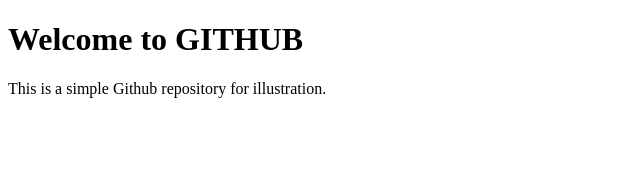
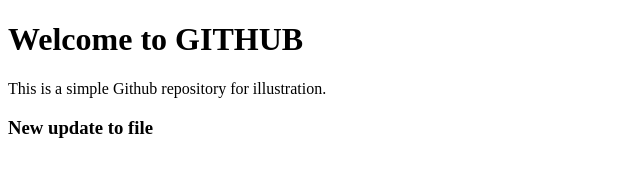
Before and after one commit to Noctivox1/git-class, a plain HTML site: page git.html in a window 1280 px wide. Shown: the whole page, without its empty margins (0-640 px from the left). Drawn offline with Linux system fonts and the light colour scheme.

Commit message:
h3 Header added

```diff
--- a/git.html
+++ b/git.html
@@ -6,6 +6,7 @@
 <body>
 	<h1> Welcome to GITHUB</h1>
 	<p>This is a simple Github repository for illustration.</P>
+		<h3> New update to file</h3>
 
 </body>
 </html>
```
